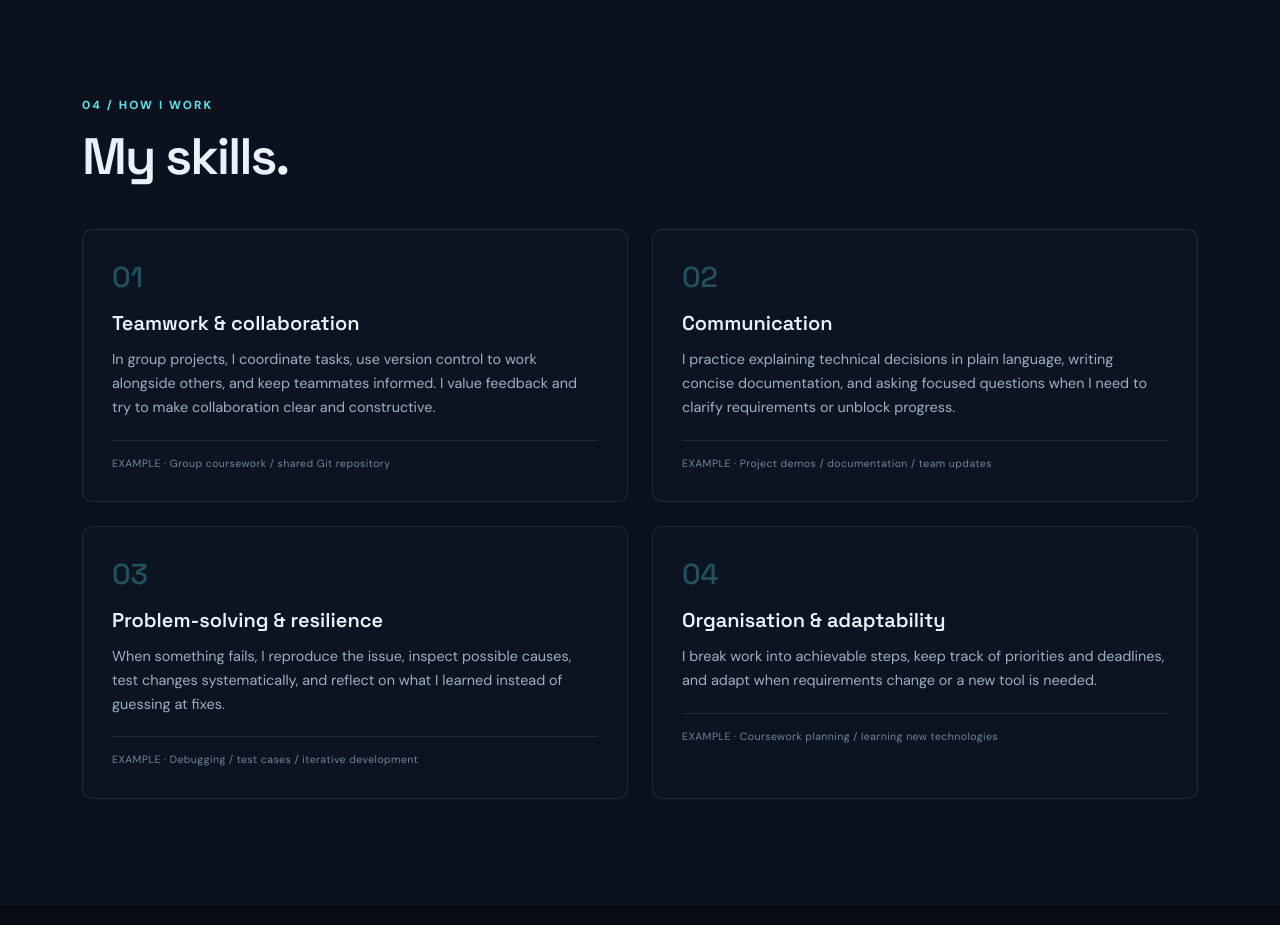
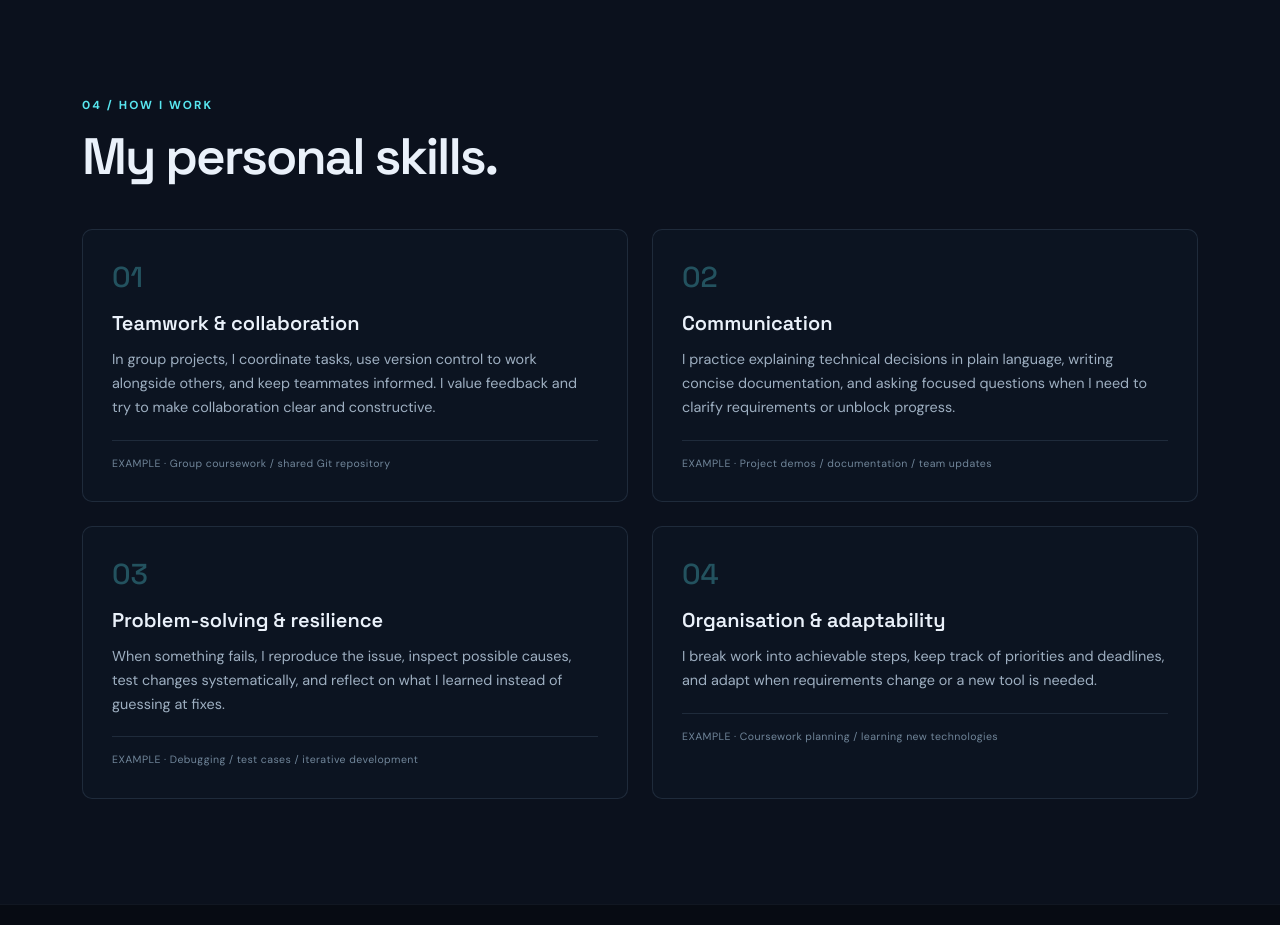
Before and after one commit to Monoculous/monoculous.github.io, a plain HTML site: page index.html in a window 1280 px wide. Shown: the part 3620-4545 px from the top of the page. Drawn offline with nearby package versions, Linux system fonts and the light colour scheme.

Commit message:
personalisation

```diff
--- a/index.html
+++ b/index.html
@@ -165,7 +165,7 @@
 
     <section class="section-block section-alt" id="experience">
       <div class="container">
-        <div class="section-heading"><p class="eyebrow">04 / HOW I WORK</p><h2>My skills.<br></h2></div>
+        <div class="section-heading"><p class="eyebrow">04 / HOW I WORK</p><h2>My personal skills.<br></h2></div>
         <div class="row g-4">
           <div class="col-md-6"><div class="transfer-card"><div class="transfer-number">01</div><h3>Teamwork & collaboration</h3><p>In group projects, I coordinate tasks, use version control to work alongside others, and keep teammates informed. I value feedback and try to make collaboration clear and constructive.</p><span class="transfer-example">EXAMPLE · Group coursework / shared Git repository</span></div></div>
           <div class="col-md-6"><div class="transfer-card"><div class="transfer-number">02</div><h3>Communication</h3><p>I practice explaining technical decisions in plain language, writing concise documentation, and asking focused questions when I need to clarify requirements or unblock progress.</p><span class="transfer-example">EXAMPLE · Project demos / documentation / team updates</span></div></div>
```
